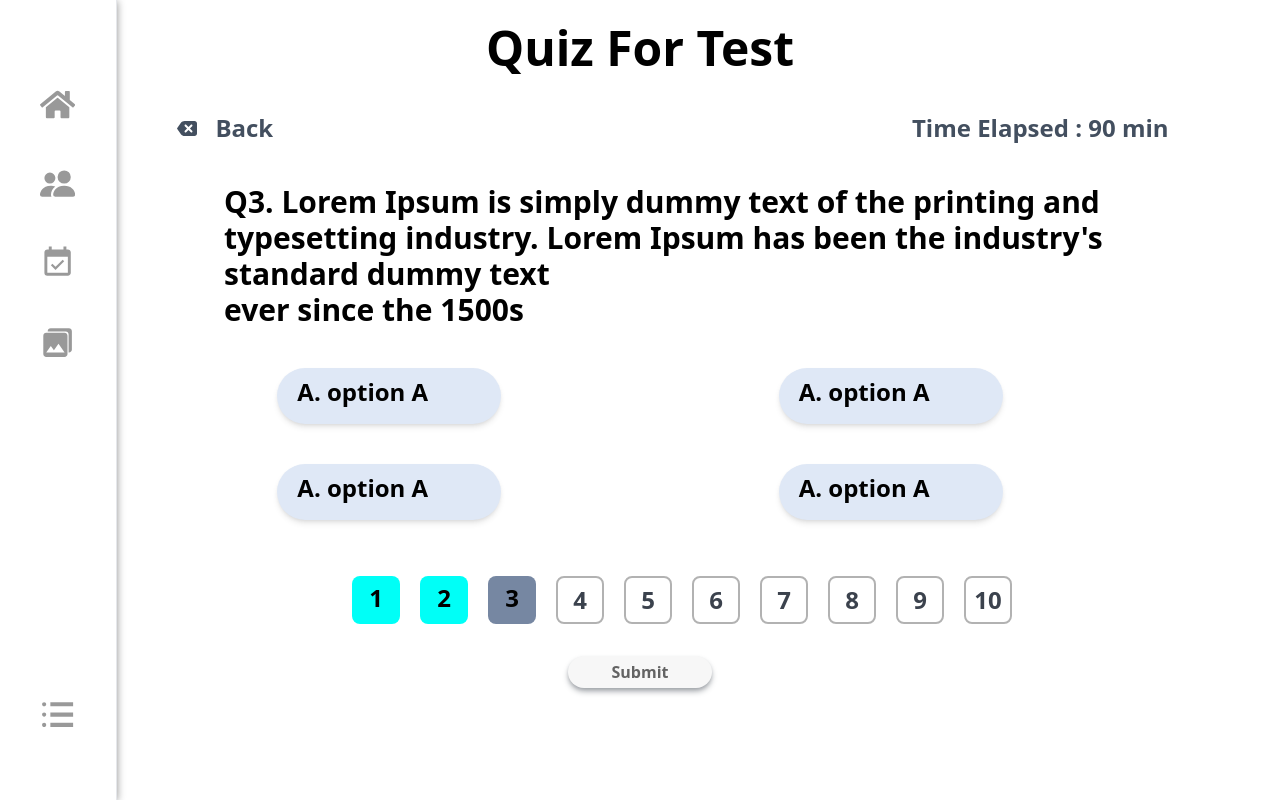
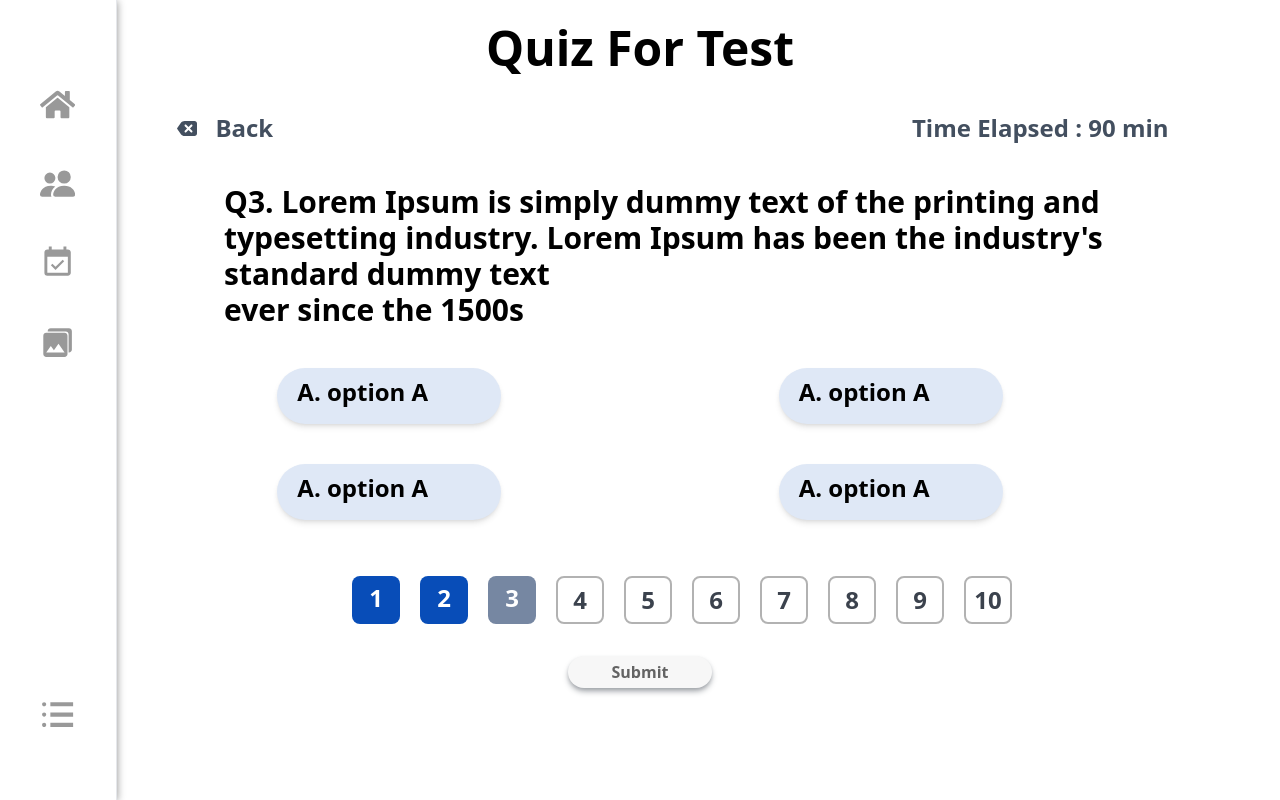
Before and after one commit to manish1034/DAC-website, a React (Vite) app: page /questions in a window 1280 px wide. Built offline with nearby package versions, Linux system fonts and the light colour scheme.

Commit message:
now responsive part remains

```diff
--- a/src/components/Questions.jsx
+++ b/src/components/Questions.jsx
@@ -29,9 +29,9 @@ const Questions = () => {
                     <div className='text-2xl text-black dark:text-[#3b424d] h-[3.5rem] w-[14rem] font-bold bg-[#dfe8f6] dark:bg-[#0e1624] shadow-md rounded-full text-start p-2 pl-5'>A. option A</div>
                 </div>
                 <div className='flex justify-start ml-[22rem] gap-5 mt-14'>
-                    <div className='h-[3rem] w-[3rem] bg-[#00fff7] rounded-lg text-center pt-[0.4rem] text-2xl text-black font-bold'>1</div>
-                    <div className='h-[3rem] w-[3rem] bg-[#00fff7] rounded-lg text-center pt-[0.4rem] text-2xl text-black font-bold'>2</div>
-                    <div className='h-[3rem] w-[3rem] bg-[#7687a2] rounded-lg text-center pt-[0.4rem] text-2xl text-black font-bold'>3</div>
+                    <div className='h-[3rem] w-[3rem] bg-[#084db8] dark:bg-[#00fff7] rounded-lg text-center pt-[0.4rem] text-2xl text-white dark:text-black font-bold'>1</div>
+                    <div className='h-[3rem] w-[3rem] bg-[#084db8] dark:bg-[#00fff7] rounded-lg text-center pt-[0.4rem] text-2xl text-white dark:text-black font-bold'>2</div>
+                    <div className='h-[3rem] w-[3rem] bg-[#7687a2] rounded-lg text-center pt-[0.4rem] text-2xl text-white dark:text-black font-bold'>3</div>
                     <div className='h-[3rem] w-[3rem] bg-inherit rounded-lg text-center pt-[0.4rem] text-2xl text-[#3b424d] font-bold border-[2px] border-black/30 dark:border-[#7687a2]'>4</div>
                     <div className='h-[3rem] w-[3rem] bg-inherit rounded-lg text-center pt-[0.4rem] text-2xl text-[#3b424d] font-bold border-[2px] border-black/30 dark:border-[#7687a2]'>5</div>
                     <div className='h-[3rem] w-[3rem] bg-inherit rounded-lg text-center pt-[0.4rem] text-2xl text-[#3b424d] font-bold border-[2px] border-black/30 dark:border-[#7687a2]'>6</div>
--- a/src/components/Quiz.jsx
+++ b/src/components/Quiz.jsx
@@ -11,7 +11,7 @@ const Quiz = () => {
         <div className="text-black dark:text-white text-5xl font-bold mt-6 text-center">Quiz For Test</div>
         <div className="flex flex-row justify-between">
           <div className="flex flex-col">
-            <div className="flex flex-col justify justify-start gap-8 h-[21rem] w-[22rem] bg-[#dfe8f6] dark:bg-[#0e1624] rounded-xl ml-[15rem] mt-14">
+            <div className="flex flex-col justify justify-start gap-8 h-[21rem] w-[22rem] bg-[#dfe8f6] dark:bg-[#0e1624] rounded-xl ml-[15rem] mt-14 shadow-[4px_4px_10px_#00000070]">
               <div className="w-full text-center">
                 <h1 className="text-2xl font-semibold text-start ml-9 mb-2 mt-6 text-black dark:text-white">Name</h1>
                 <input className="py-[0.2rem] bg-white dark:bg-[#262d39] placeholder:font-semibold placeholder:text-[#c4c4c4] dark:placeholder:text-[#3b424d] rounded-md pl-2 w-[18rem]" placeholder="Enter your name"/>
```
